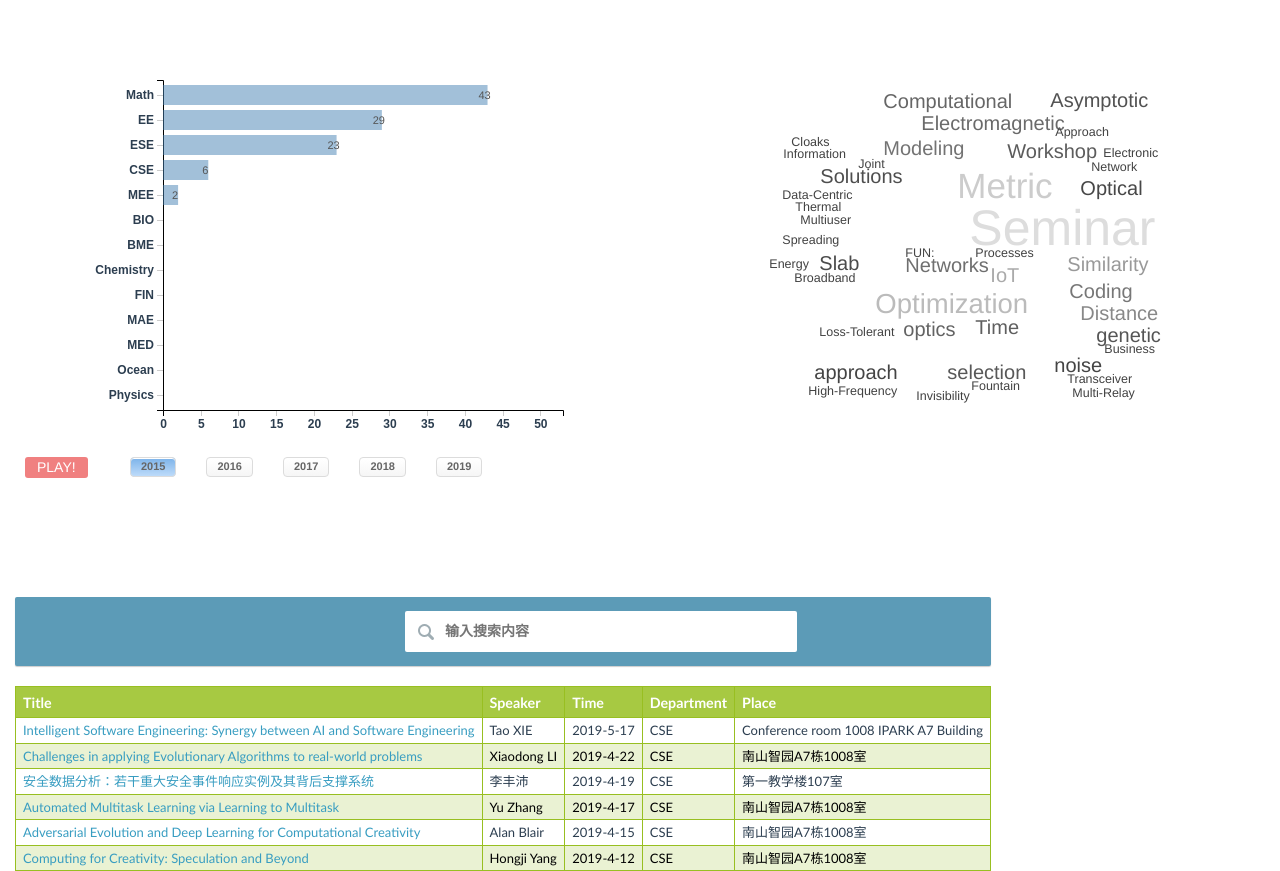
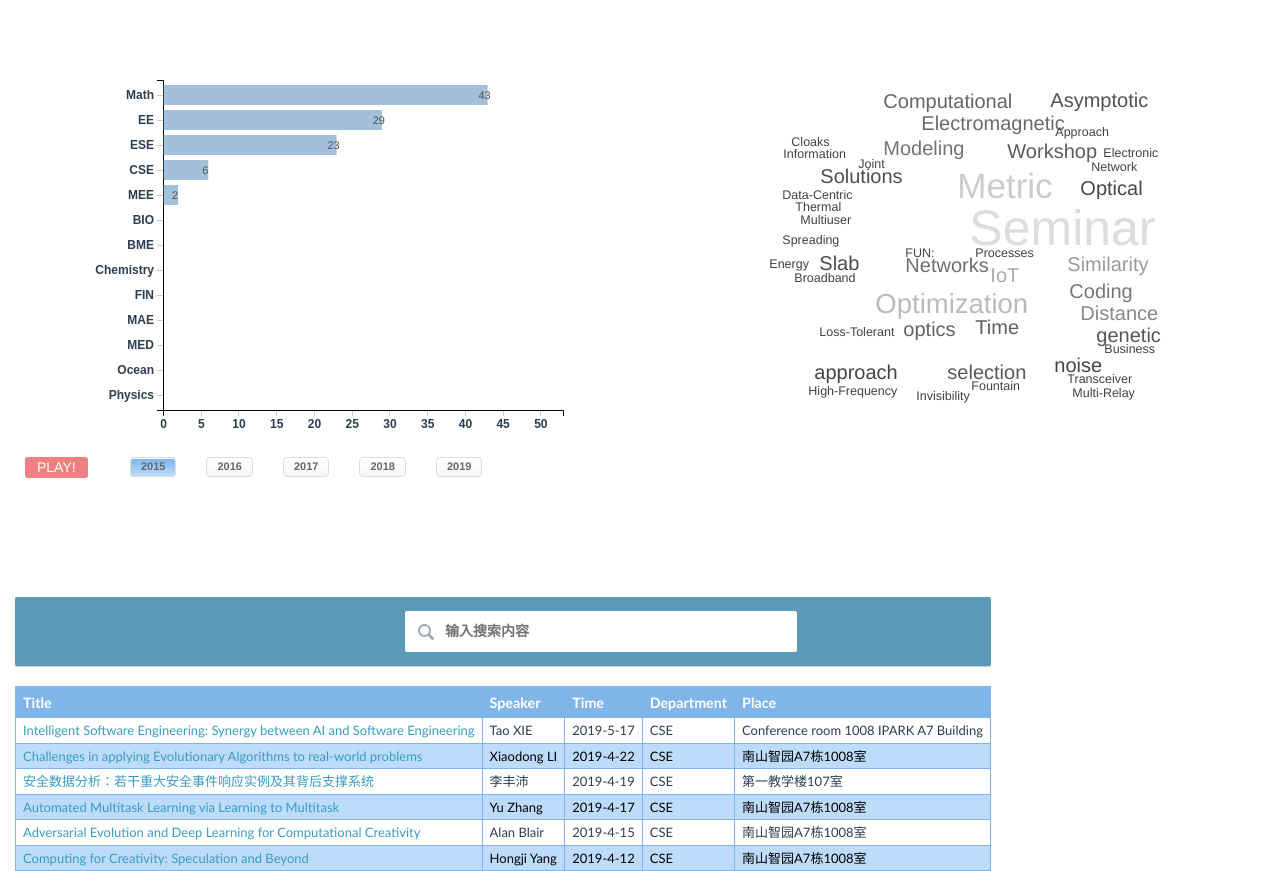
Before and after one commit to sheepmanchen/d3-vue, a Vue app: page / in a window 1280 px wide. Built offline with nearby package versions, Linux system fonts and the light colour scheme; no server answers.

Commit message:
update charts

```diff
--- a/src/components/BarChart.vue
+++ b/src/components/BarChart.vue
@@ -204,8 +204,8 @@
                          svg.selectAll(".y.axis")
                              .call(d3.axisLeft(yScale))
                              .attr("opacity", '0')
-                             .transition()
-                             .duration(100)
+                             // .transition()
+                             // .duration(100)
                              .attr("opacity", '1');
 
 
--- a/src/components/SearchBar.vue
+++ b/src/components/SearchBar.vue
@@ -218,7 +218,7 @@
     }
     td, th{
         font-size:1em;
-        border:1px solid #98bf21;
+        border:1px solid #80b5ea;
         padding:3px 7px 2px 7px;
     }
     th {
@@ -226,12 +226,12 @@
         text-align:left;
         padding-top:5px;
         padding-bottom:4px;
-        background-color:#A7C942;
+        background-color:#80b5ea;
         color:#ffffff;
     }
     tr.alt td{
         color:#000000;
-        background-color:#EAF2D3;
+        background-color:#bddbfa;
     }
 
 </style>
```
Also changed, not shown: src/assets/js/myCloud.js (+1 -1 lines).
